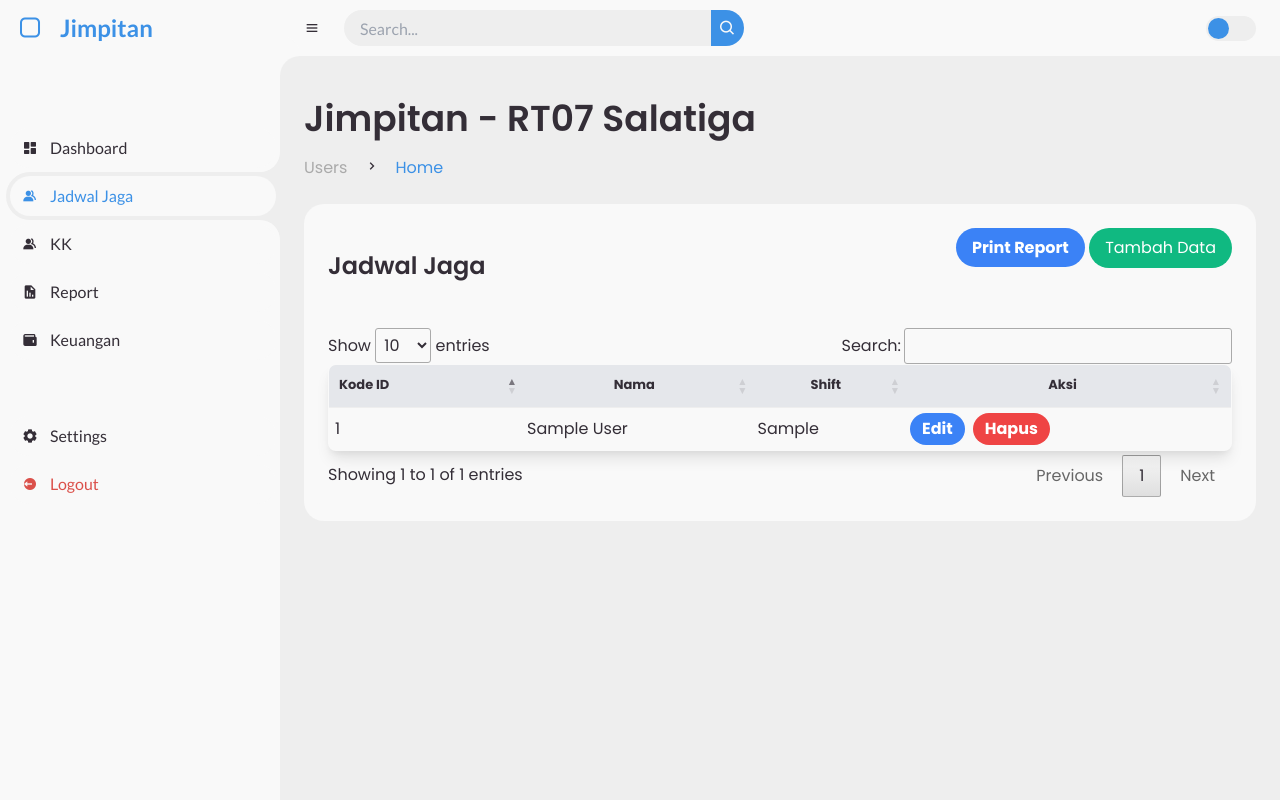
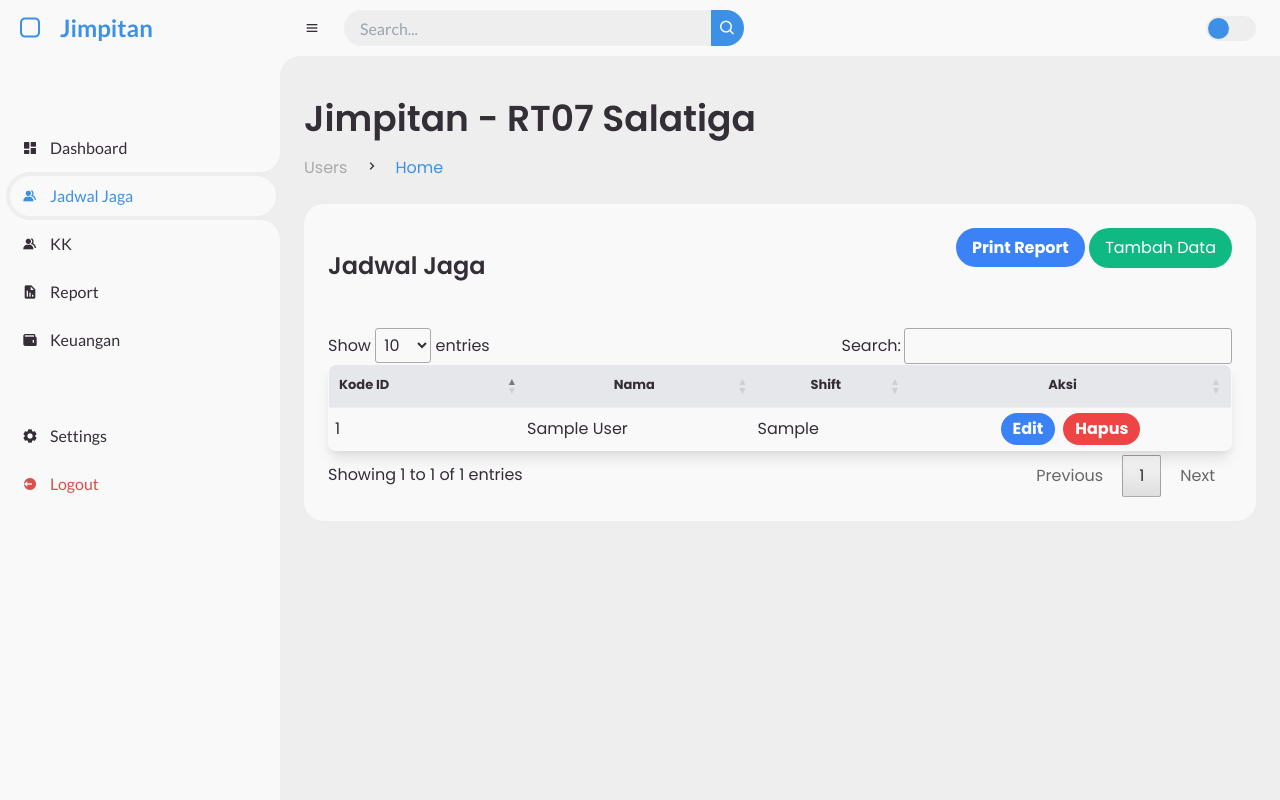
Before and after one commit to abiydoni/jimpitannew, a PHP site: page /dashboard/jadwal.php in a window 1280 px wide. Run offline with PHP 8.4, Linux system fonts and the light colour scheme; the visitor is signed in with stand-in values (Sample User, id 1); tables that the repository leaves empty or names only in its code hold one stand-in row (values such as "Sample post"); some libraries are stand-ins or nearby versions.

Commit message:
Update jadwal.php

```diff
--- a/dashboard/jadwal.php
+++ b/dashboard/jadwal.php
@@ -178,7 +178,7 @@ $users = $stmt->fetchAll(PDO::FETCH_ASSOC);
                                 <td><?php echo htmlspecialchars($user["id_code"]); ?></td>
                                 <td><?php echo htmlspecialchars($user["name"]); ?></td>
                                 <td><?php echo htmlspecialchars($user["shift"]); ?></td>
-                                <td class="flex space-x-2">
+                                <td class="flex justify-center space-x-2">
                                     <button onclick="editUser(<?php echo $user['id']; ?>, '<?php echo $user['id_code']; ?>', '<?php echo $user['user_name']; ?>', '<?php echo $user['name']; ?>', '<?php echo $user['shift']; ?>', '<?php echo $user['role']; ?>')" class="bg-blue-500 hover:bg-blue-700 text-white font-bold py-1 px-3 rounded">Edit</button>
                                     <a href="crud_users.php?delete=<?php echo $user['id']; ?>" onclick="return confirm('Yakin ingin menghapus data ini?')" class="bg-red-500 hover:bg-red-700 text-white font-bold py-1 px-3 rounded">Hapus</a>
                                 </td>
```
